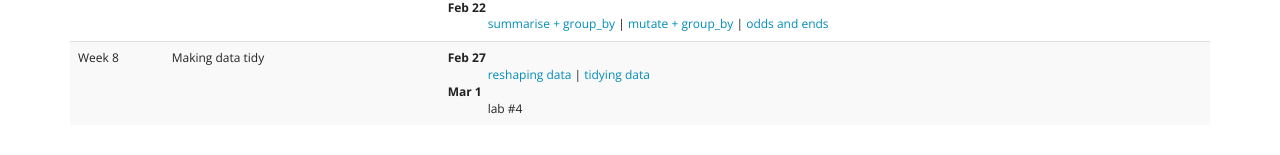
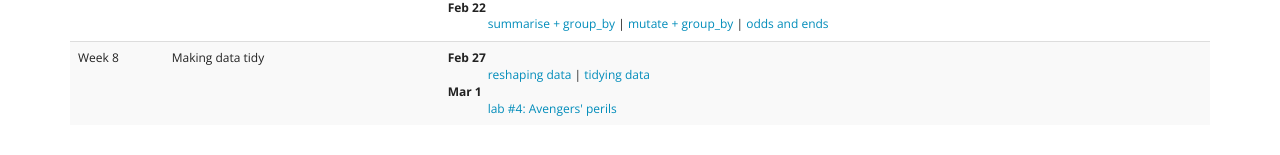
Before and after one commit to DS202-at-ISU/DS202-at-ISU.github.io-2018, a Jekyll site: the page built from schedule.html, in a window 1280 px wide. Shown: the part 735-890 px from the top of the page. Built offline with Jekyll 4.4.1, drawn with Linux system fonts in a browser that asks for light colours.

Commit message:
link to lab

```diff
--- a/schedule.html
+++ b/schedule.html
@@ -86,7 +86,7 @@ The full syllabus is available <a href="syllabus.pdf" target=_blank>here</a>.
           <dt>Feb 13</dt>
           <dd><a href="../materials/03_tidyverse/01_dplyr.html" target=_blank>numerical aggregations (dplyr)</a></dd>
           <dt>Feb 15</dt>
-          <dd><a href="../lab/lab03.html">lab #3: exploring happiness</a></dd>
+          <dd><a href="../labs/lab03.html">lab #3: exploring happiness</a></dd>
           <dt>Feb 20</dt>
           <dd><a href="../materials/03_tidyverse/02_dplyr-examples.html">summarise + group_by</a> </dd>
           <dt>Feb 22</dt>
@@ -101,7 +101,7 @@ The full syllabus is available <a href="syllabus.pdf" target=_blank>here</a>.
           <dt>Feb 27</dt>
           <dd> <a href="../materials/03_tidyverse/05_tidyr.html">reshaping data</a> | <a href="../materials/03_tidyverse/06_tidyr.html">tidying data</a></dd>
           <dt>Mar 1</dt>
-          <dd>lab #4</dd>
+          <dd><a href="../labs/lab04.html" target=_blank>lab #4: Avengers' perils</a></dd>
            </dl>
         </td>
 
```
